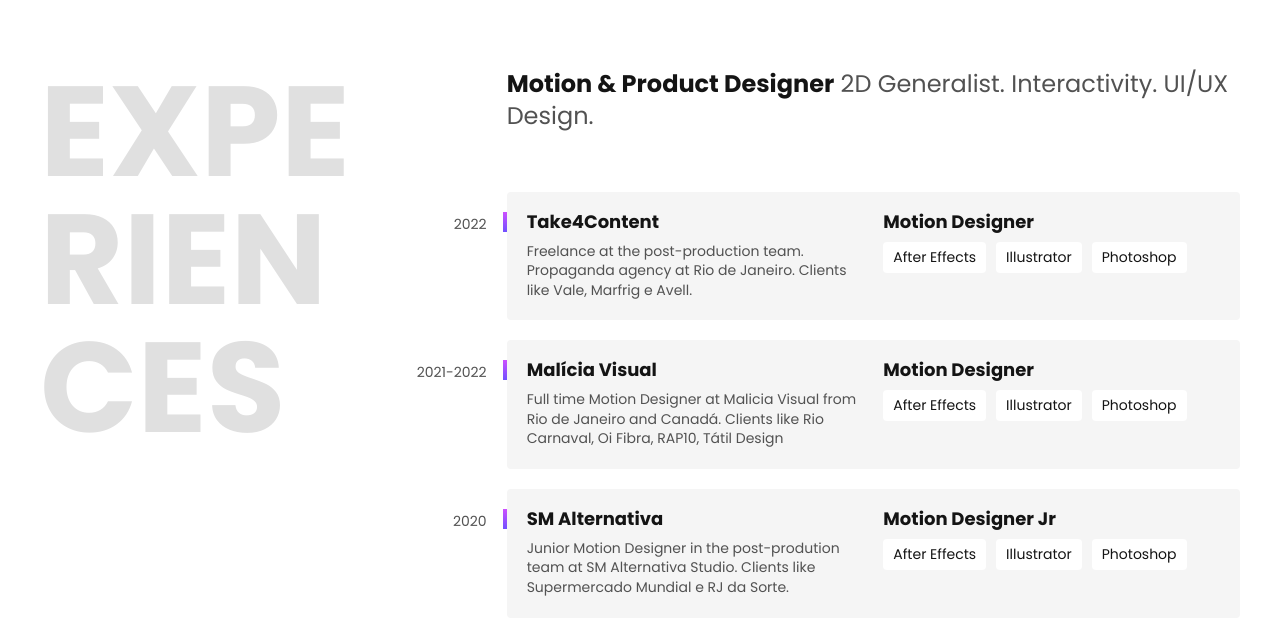
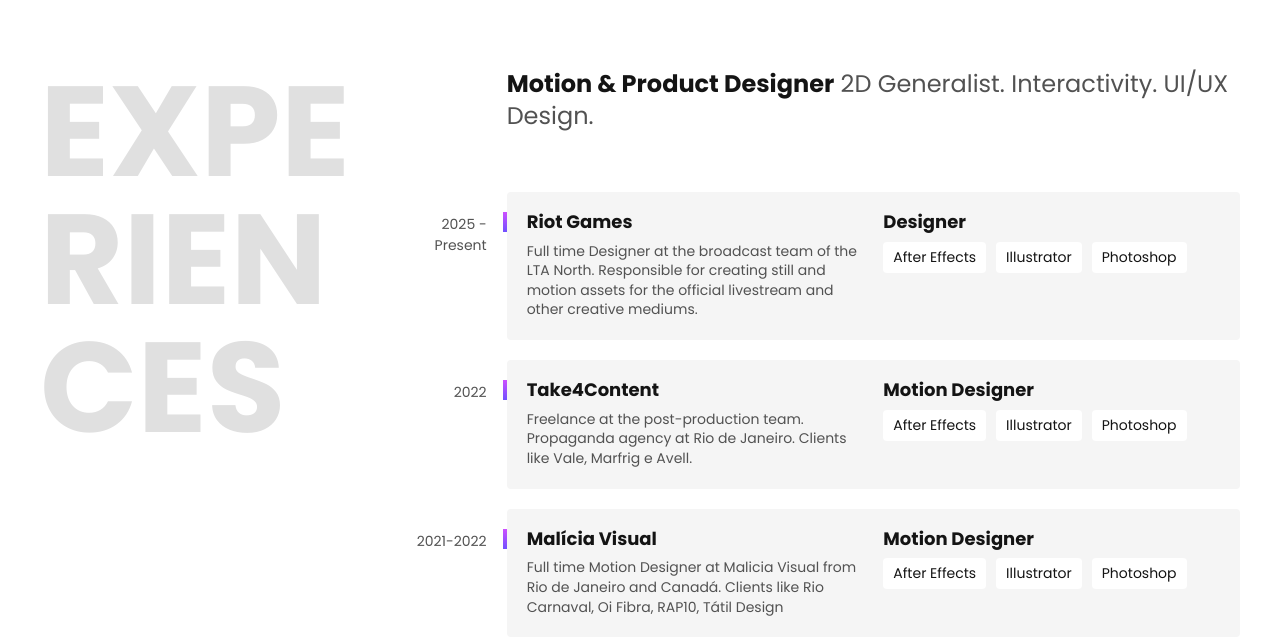
Before and after one commit to matheuspadz/matheuspadz.github.io, a plain HTML site: page index.html in a window 1280 px wide. Shown: the part 454-1094 px from the top of the page. Drawn offline with Linux system fonts and the light colour scheme.

Commit message:
Riot Update

```diff
--- a/index.html
+++ b/index.html
@@ -44,6 +44,18 @@
 
         <!-- <p><br>Redirecionando meus estudos e aplicando meus conhecimentos de <strong>Motion</strong>Web!<br>Atualmente focando em <strong>Motion UX/UI Design</strong></p>
       </p> -->
+
+      <div class="empresa">
+        <span class="empresa-ano">2025 - Present </span>
+        <h3 class="empresa-titulo">Riot Games</h3>
+        <span class="empresa-titulo">Designer</span>
+        <p class="empresa-texto">Full time Designer at the broadcast team of the LTA North. Responsible for creating still and motion assets for the official livestream and other creative mediums.</p>
+        <ul class="empresa-habilidade">
+          <li>After Effects</li>
+          <li>Illustrator</li>
+          <li>Photoshop</li>
+        </ul>
+      </div>
 
       <div class="empresa">
         <span class="empresa-ano">2022</span>
```
